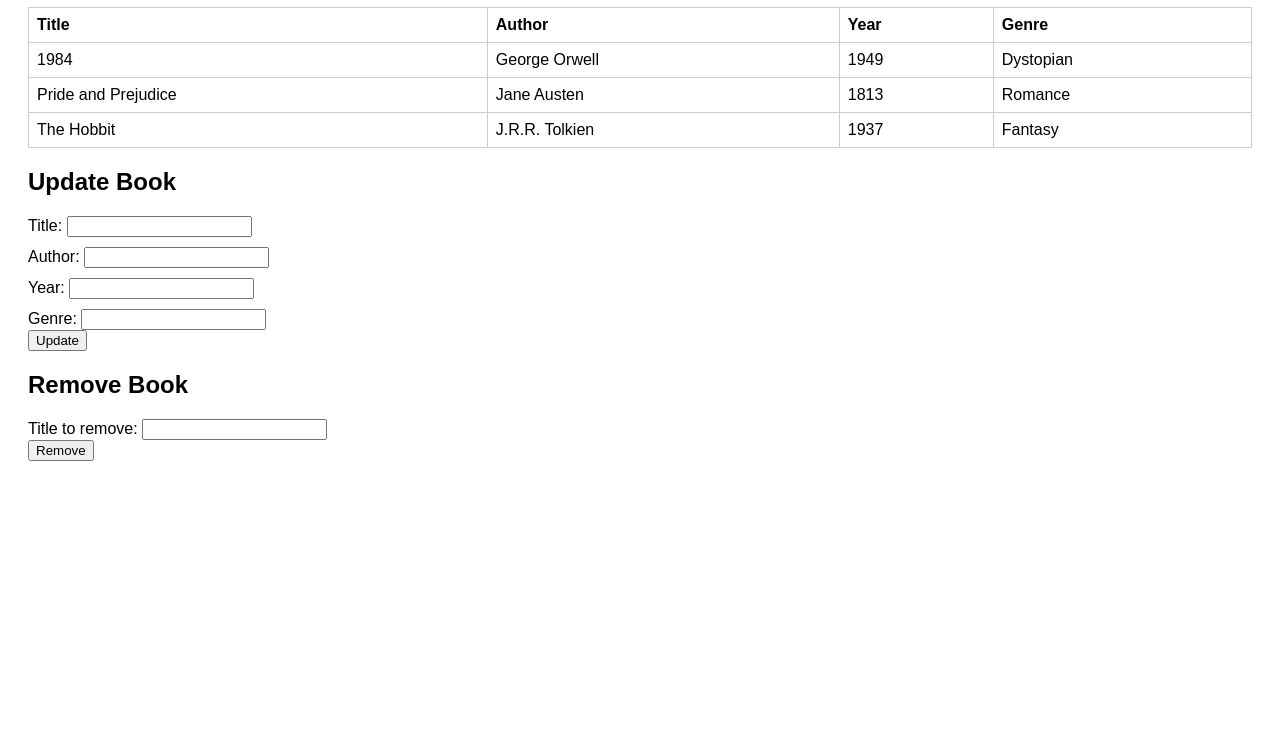
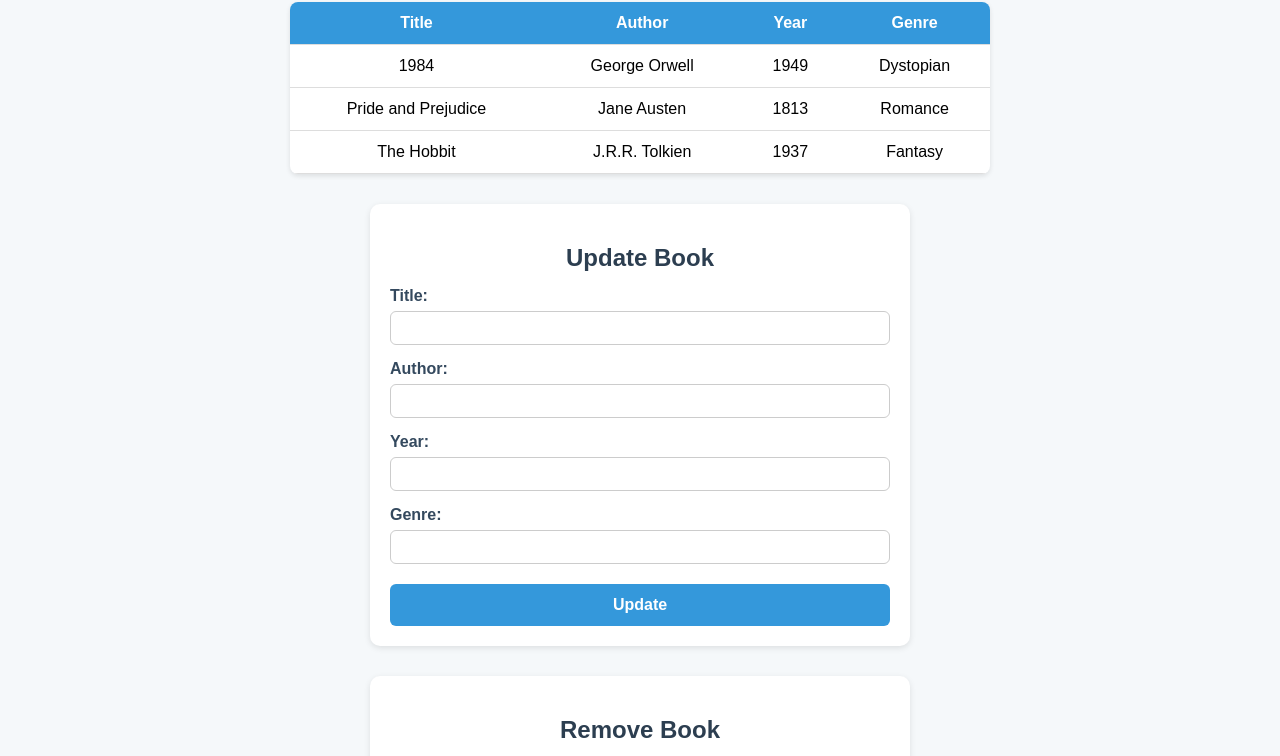
Before and after one commit to many-miles/Test-Space, a plain HTML site: page index.html in a window 1280 px wide. Shown: the part 101-857 px from the top of the page. Before the commit the page ends 800 px from the top, so only its background shows below. Drawn offline with Linux system fonts and the light colour scheme.

Commit message:
Update index.html

```diff
--- a/index.html
+++ b/index.html
@@ -1,59 +1,140 @@
 <!DOCTYPE html>
 <html lang="en">
 <head>
-  <meta charset="UTF-8">
+  <meta charset="UTF-8" />
   <title>Book List Manager</title>
   <style>
-    body { font-family: Arial; padding: 20px; }
-    table { width: 100%; border-collapse: collapse; margin-top: 10px; }
-    th, td { border: 1px solid #ccc; padding: 8px; text-align: left; }
-    form { margin-top: 20px; }
-    label { display: block; margin-top: 10px; }
+    body {
+      font-family: Arial, sans-serif;
+      padding: 20px;
+      background: #f5f8fa;
+      display: flex;
+      flex-direction: column;
+      align-items: center;
+      min-height: 100vh;
+      margin: 0;
+    }
+    h1, h2 {
+      color: #2c3e50;
+      text-align: center;
+      margin-bottom: 15px;
+    }
+    table {
+      width: 80%;
+      max-width: 700px;
+      border-collapse: collapse;
+      margin-top: 10px;
+      background: white;
+      box-shadow: 0 2px 5px rgba(0,0,0,0.1);
+      border-radius: 8px;
+      overflow: hidden;
+    }
+    th, td {
+      border-bottom: 1px solid #ddd;
+      padding: 12px 15px;
+      text-align: center;
+    }
+    th {
+      background-color: #3498db;
+      color: white;
+      font-weight: 600;
+    }
+    tr:hover {
+      background-color: #f1f9ff;
+    }
+    form {
+      margin-top: 30px;
+      width: 80%;
+      max-width: 500px;
+      background: white;
+      padding: 20px;
+      border-radius: 10px;
+      box-shadow: 0 2px 6px rgba(0,0,0,0.1);
+    }
+    label {
+      display: block;
+      margin-top: 15px;
+      font-weight: 600;
+      color: #34495e;
+    }
+    input[type="text"],
+    input[type="number"] {
+      width: 100%;
+      padding: 8px 10px;
+      margin-top: 6px;
+      border: 1px solid #ccc;
+      border-radius: 6px;
+      font-size: 14px;
+      box-sizing: border-box;
+    }
+    button {
+      margin-top: 20px;
+      width: 100%;
+      padding: 12px;
+      background-color: #3498db;
+      border: none;
+      border-radius: 6px;
+      color: white;
+      font-weight: 700;
+      font-size: 16px;
+      cursor: pointer;
+      transition: background-color 0.3s ease;
+    }
+    button:hover {
+      background-color: #2980b9;
+    }
   </style>
 </head>
 <body>
   <h1>Book List Manager</h1>
 
   <!-- Display Table -->
-  <table id="bookTable">
+  <table id="bookTable" aria-label="Book list table">
     <thead>
       <tr>
-        <th>Title</th>
-        <th>Author</th>
-        <th>Year</th>
-        <th>Genre</th>
+        <th scope="col">Title</th>
+        <th scope="col">Author</th>
+        <th scope="col">Year</th>
+        <th scope="col">Genre</th>
       </tr>
     </thead>
     <tbody></tbody>
   </table>
 
   <!-- Update Form -->
-  <h2>Update Book</h2>
-  <form id="updateForm">
-    <label>Title: <input type="text" id="title" required></label>
-    <label>Author: <input type="text" id="author" required></label>
-    <label>Year: <input type="number" id="year" required></label>
-    <label>Genre: <input type="text" id="genre" required></label>
+  <form id="updateForm" aria-label="Update book form">
+    <h2>Update Book</h2>
+    <label for="title">Title:
+      <input type="text" id="title" name="title" required />
+    </label>
+    <label for="author">Author:
+      <input type="text" id="author" name="author" required />
+    </label>
+    <label for="year">Year:
+      <input type="number" id="year" name="year" required min="0" />
+    </label>
+    <label for="genre">Genre:
+      <input type="text" id="genre" name="genre" required />
+    </label>
     <button type="submit">Update</button>
   </form>
 
   <!-- Remove Form -->
-  <h2>Remove Book</h2>
-  <form id="removeForm">
-    <label>Title to remove: <input type="text" id="removeTitle" required></label>
+  <form id="removeForm" aria-label="Remove book form">
+    <h2>Remove Book</h2>
+    <label for="removeTitle">Title to remove:
+      <input type="text" id="removeTitle" name="removeTitle" required />
+    </label>
     <button type="submit">Remove</button>
   </form>
 
-  <!-- JavaScript -->
   <script>
-    // JSON-like array of book objects
     let books = [
       { title: "1984", author: "George Orwell", year: 1949, genre: "Dystopian" },
       { title: "Pride and Prejudice", author: "Jane Austen", year: 1813, genre: "Romance" },
       { title: "The Hobbit", author: "J.R.R. Tolkien", year: 1937, genre: "Fantasy" }
     ];
 
-    // Function to display books in the HTML table
     function displayBooks() {
       const tableBody = document.querySelector("#bookTable tbody");
       tableBody.innerHTML = "";
@@ -68,7 +149,6 @@
       });
     }
 
-    // Handle update form submission
     document.getElementById("updateForm").addEventListener("submit", function (e) {
       e.preventDefault();
       const title = document.getElementById("title").value.trim();
@@ -76,13 +156,11 @@
       const year = parseInt(document.getElementById("year").value);
       const genre = document.getElementById("genre").value.trim();
 
-      // Basic validation
       if (!title || !author || isNaN(year) || !genre) {
         alert("Please fill in all fields correctly.");
         return;
       }
 
-      // Update existing book or add new one
       const index = books.findIndex(b => b.title.toLowerCase() === title.toLowerCase());
       if (index !== -1) {
         books[index] = { title, author, year, genre };
@@ -96,7 +174,6 @@
       this.reset();
     });
 
-    // Handle remove form submission
     document.getElementById("removeForm").addEventListener("submit", function (e) {
       e.preventDefault();
       const title = document.getElementById("removeTitle").value.trim();
@@ -113,7 +190,6 @@
       this.reset();
     });
 
-    // Initial display
     displayBooks();
   </script>
 </body>
```
